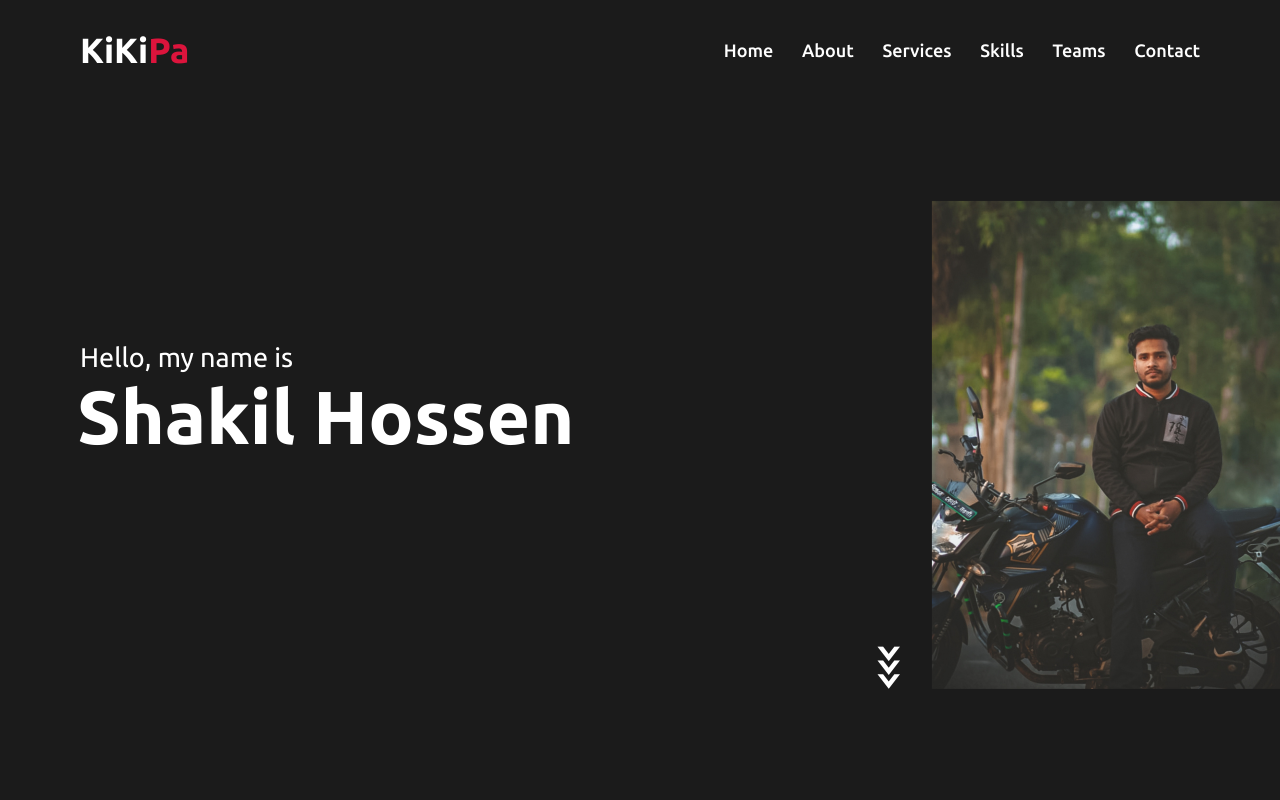
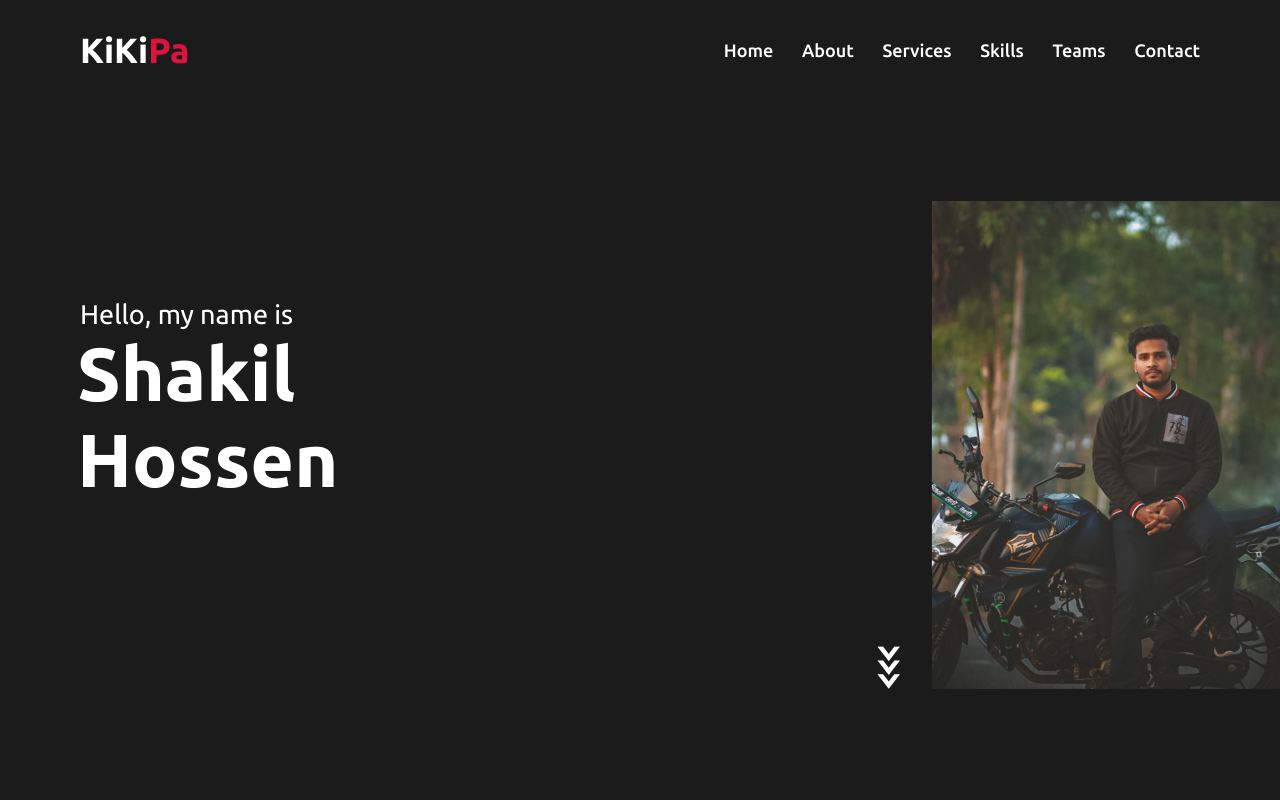
Before and after one commit to shakil566/shakil-portfolio.github.io, a plain HTML site: page index.html in a window 1280 px wide. Shown: the top 800 px of the page. Drawn offline with nearby package versions, Linux system fonts and the light colour scheme.

Commit message:
name change

```diff
--- a/index.html
+++ b/index.html
@@ -41,7 +41,9 @@
         <div class="max-width">
             <div class="home-content">
                 <div class="text-1">Hello, my name is</div>
-                <div class="text-2">Shakil Hossen</div>
+                <div class="text-2">Shakil</div>
+                <div class="text-2">Hossen</div>
+
             </div>
         </div>
     </section>
```
